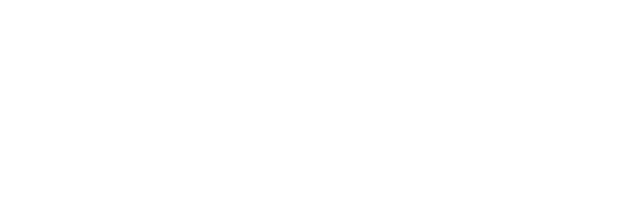
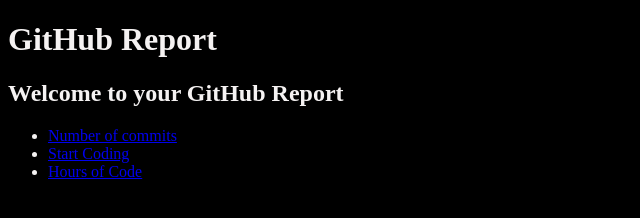
Before and after one commit to Sara-Belhadj/devwrapped, a plain HTML site: page index.html in a window 1280 px wide. Shown: the whole page, without its empty margins (0-640 px from the left). Drawn offline with Linux system fonts and the light colour scheme.

Commit message:
html modified 1

```diff
--- a/index.html
+++ b/index.html
@@ -3,9 +3,18 @@
 <head>
     <meta charset="UTF-8">
     <meta name="viewport" content="width=device-width, initial-scale=1.0">
-    <title>Document</title>
+    <title>Github</title>
+    <link rel="stylesheet" href="styles.css">
 </head>
 <body>
-
+    <h1>GitHub Report</h1>
+    <h2>Welcome to your GitHub Report</h2>
+    <nav class="navbar">
+        <ul>
+            <li><a href="#">Number of commits</a></li>
+            <li><a href="#">Start Coding</a></li>
+            <li><a href="#">Hours of Code</a></li>
+        </ul>
+    </nav>
 </body>
 </html>
--- /dev/null
+++ b/styles.css
@@ -0,0 +1,10 @@
+body {
+    color: rgb(245, 242, 242);
+    background-color: rgb(0, 0, 0);
+}
+navbar {
+    background-color: #333;
+    overflow: hidden;
+    text-align: center;
+    text-decoration: none;
+}
```
